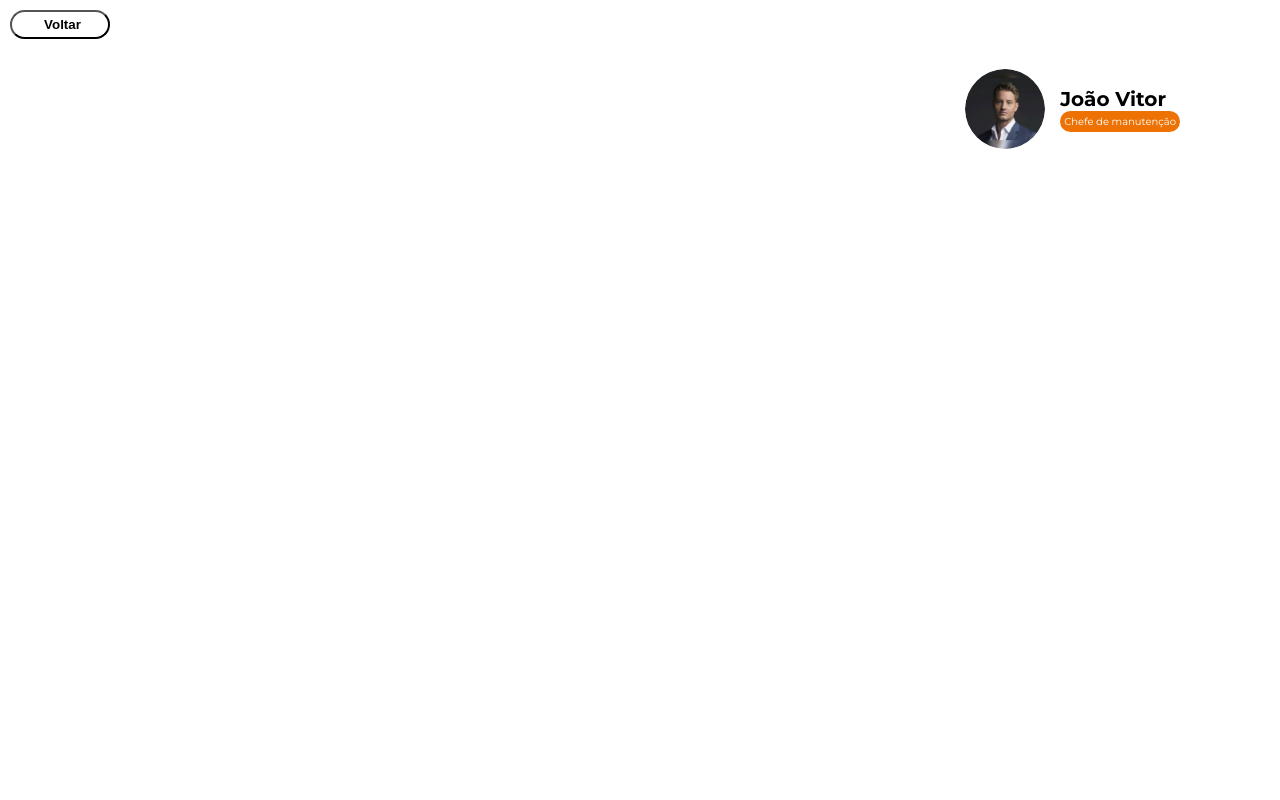
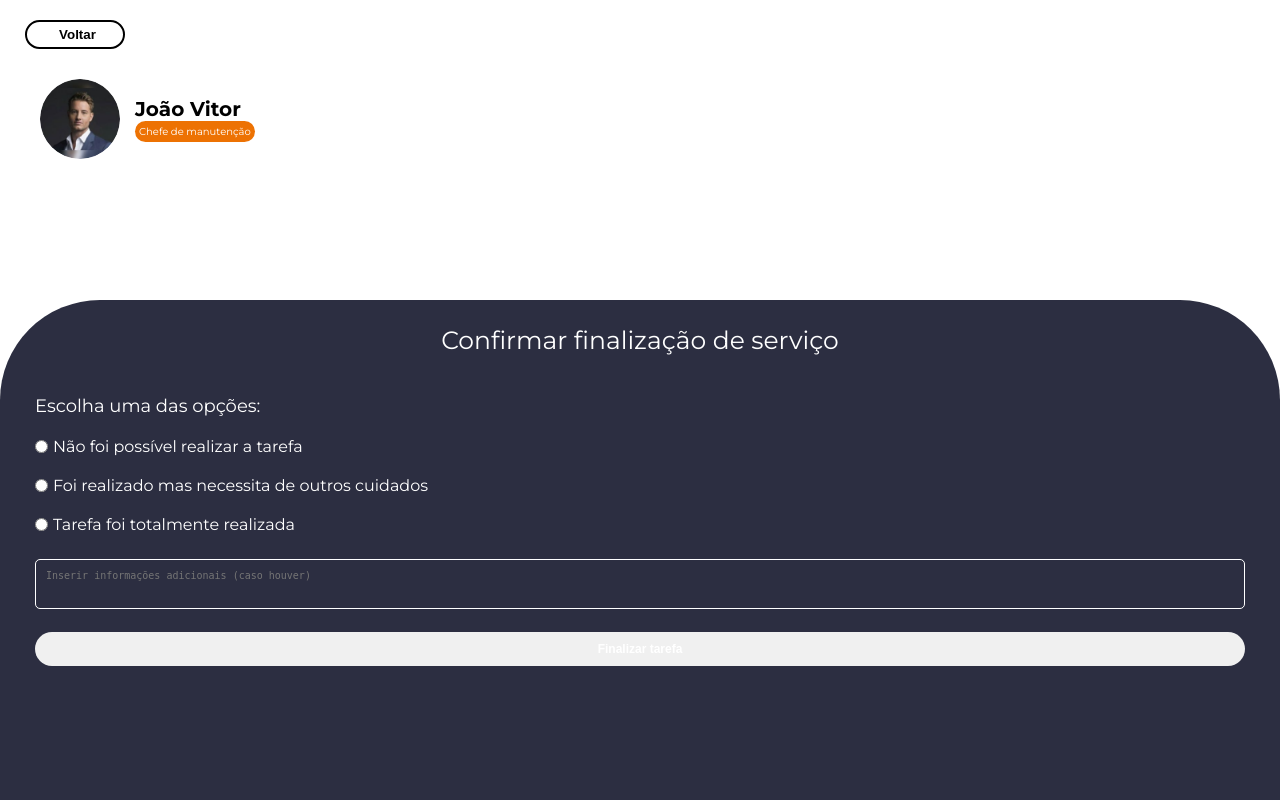
Before and after one commit to anafranciscatto/EASY-REQUEST, a Flask app: page /RF007 in a window 1280 px wide. Run offline with Flask 3, Linux system fonts and the light colour scheme.

Commit message:
quase tudo pronto

```diff
--- a/static/CSS/RF007-manutConfirm.css
+++ b/static/CSS/RF007-manutConfirm.css
@@ -1,70 +1,58 @@
-/* Estilo do Header */
-.header {
+/* Estilo do Cabeçalho */
+.cabecalho {
     width: 100vw;
 }
 
-/* Container da Data e Botão */
-.header__date-container {
-    height: 5vh;
-    display: flex;
-    justify-content: space-between;
-}
-.container-header_btn{
+/* Container do Botão Voltar */
+.cabecalho__botao-container {
+    margin: 1rem 0 0 1.5rem;
     display: flex;
     justify-content: flex-start;
     align-items: center;
 }
 
-.container-header_btn-voltar{
+.cabecalho__botao-voltar {
     margin: 1rem;
     padding: 0.5rem;
     width: 10rem;
-    border-color: var(--color02);
+    border: 2px solid var(--color02);
     border-radius: 5rem;
     background: none;
     font-weight: 700;
-
     transition-duration: 0.2s;
 }
 
-.container-header_btn-voltar i{
+.cabecalho__botao-voltar i {
     margin-right: 0.5rem;
- }
+}
 
- /* Mudança de Cor do botão ao passar o cursor por cima */
-.container-header_btn-voltar:hover{
-    border-color: none;
+/* Mudança de cor do botão ao passar o cursor por cima */
+.cabecalho__botao-voltar:hover {
     background-color: var(--color02);
     color: var(--color01);
 }
 
-
-.header__day-of-week {
-    color: var(--color05);
-    font-weight: 600;
-}
-
-/* Área do Usuário */
-.header__user-info {
+/* Estilo da Seção de Informações do Usuário */
+.cabecalho__info-usuario {
     height: 15vh;
     display: flex;
     align-items: center;
-    justify-content: flex-end;
+    justify-content: flex-start;
     width: 100vw;
     padding-left: 4rem;
 }
 
-.header__user-image {
+.cabecalho__imagem-usuario {
     height: 8rem;
-    border-radius: 100%;
+    border-radius: 50%;
     margin-right: 1.5rem;
 }
 
-.header__user-name {
+.cabecalho__nome-usuario {
     font-size: 2rem;
 }
 
-.header__user-position {
+.cabecalho__cargo-usuario {
     background-color: var(--color05);
     color: var(--color01);
     margin-right: 10rem;
@@ -72,3 +60,94 @@
     padding: 0.4rem;
     border-radius: 5rem;
 }
+
+/* Container principal */
+.principal__container {
+    width: 100vw;
+    height: 50rem;
+    background-color: var(--color06);
+    margin-bottom: 0;
+    position: absolute;
+    bottom: 0;
+    left: 0;
+    border-top-left-radius: 10rem;
+    border-top-right-radius: 10rem;
+    padding: 1.5rem;
+    display: flex;
+    flex-direction: column;
+    /* justify-content: space-evenly; */
+}
+
+/* Título principal */
+.principal__titulo {
+    color: var(--color01);
+    font-size: 2.5rem;
+    text-align: center;
+    margin-bottom: 1rem;
+    padding: 1rem;
+}
+
+/* Estilo do Formulário */
+.formulario-finalizar {
+    width: 100%;
+    padding: 2rem;
+    display: flex;
+    gap: 1.5rem;
+    flex-direction: column;
+}
+
+/* Título das opções do formulário */
+.formulario-finalizar__titulo {
+    color: var(--color01);
+    font-size: 1.8rem;
+    margin-bottom: 1rem;
+}
+
+/* Estilo das opções de rádio */
+.formulario-finalizar__opcao {
+    display: flex;
+    align-items: center;
+    gap: 0.5rem;
+}
+
+.formulario-finalizar__input {
+    accent-color: var(--color04);
+}
+
+.formulario-finalizar__texto {
+    color: var(--color01);
+    font-size: 1.6rem;
+    padding: 1rem 0;
+}
+
+/* Campo de comentários */
+.formulario-finalizar__comentarios {
+    width: 100%;
+    height: 5rem;
+    padding: 1rem;
+    border-radius: 0.5rem;
+    border: 1px solid var(--color01);
+    font-size: 1rem;
+    color: var(--color01);
+    background-color: var(--color06);
+    resize: none;
+    margin: 0 0 2rem 0;
+}
+
+/* Botão de Finalizar */
+.formulario-finalizar__botao {
+    width: 100%;
+    padding: 1rem;
+    background-color: var(--color04);
+    color: var(--color01);
+    font-size: 1.2rem;
+    font-weight: bold;
+    border-radius: 2rem;
+    border: none;
+    cursor: pointer;
+    transition: background-color 0.3s ease;
+}
+
+.formulario-finalizar__botao:hover {
+    background-color: var(--color02);
+}
--- a/templates/RF007-manutConfirm.html
+++ b/templates/RF007-manutConfirm.html
@@ -1,32 +1,65 @@
 <!DOCTYPE html>
 <html lang="pt-br">
+
 <head>
     <meta charset="UTF-8">
     <meta name="viewport" content="width=device-width, initial-scale=1.0">
     <link rel="stylesheet" href="/static/CSS/global.css">
     <link rel="stylesheet" href="/static/CSS/RF007-manutConfirm.css">
-    <title>Document</title>
+    <title>Finalizar Tarefa</title>
 </head>
+
 <body>
-     <!-- Área de Informação do Usuário -->
-     <header class="header">
-        <div class="container-header_btn">
-            <button class="container-header_btn-voltar" href=''><i class="fa-solid fa-arrow-left"></i>Voltar</button>
+    <!-- Cabeçalho com informações do usuário -->
+    <header class="cabecalho">
+        <div class="cabecalho__botao-container">
+            <button class="cabecalho__botao-voltar" href=''>
+                <i class="fa-solid fa-arrow-left"></i>Voltar
+            </button>
         </div>
+
         <!-- Informações do usuário logado -->
-        <section class="header__user-info">
-            <!-- Imagem de perfil do usuário com descrição acessível -->
-            <img src="/static/IMG/image 17exImgRogerio.png" alt="Imagem de Perfil de Claudio Silva" class="header__user-image">
-            <div class="header__user-details">
-                <!-- Nome do usuário -->
-                <h2 class="header__user-name">João Vitor</h2>
-                <!-- Cargo do usuário -->
-                <p class="header__user-position">Chefe de manutenção</p>
+        <section class="cabecalho__info-usuario">
+            <img src="/static/IMG/image 17exImgRogerio.png" alt="Imagem de Perfil de Claudio Silva" class="cabecalho__imagem-usuario">
+            <div class="cabecalho__detalhes-usuario">
+                <h2 class="cabecalho__nome-usuario">João Vitor</h2>
+                <p class="cabecalho__cargo-usuario">Chefe de manutenção</p>
             </div>
         </section>
     </header>
-    <main>
 
+    <!-- Conteúdo principal -->
+    <main class="principal">
+        <div class="principal__container">
+            <p class="principal__titulo">Confirmar finalização de serviço</p>
+            <form class="formulario-finalizar">
+                <div class="formulario-finalizar__opcoes">
+                    <p class="formulario-finalizar__titulo">Escolha uma das opções:</p>
+
+                    <label class="formulario-finalizar__opcao">
+                        <input type="radio" name="opcao" class="formulario-finalizar__input" />
+                        <span class="formulario-finalizar__texto">Não foi possível realizar a tarefa</span>
+                    </label>
+
+                    <label class="formulario-finalizar__opcao">
+                        <input type="radio" name="opcao" class="formulario-finalizar__input" />
+                        <span class="formulario-finalizar__texto">Foi realizado mas necessita de outros cuidados</span>
+                    </label>
+
+                    <label class="formulario-finalizar__opcao">
+                        <input type="radio" name="opcao" class="formulario-finalizar__input" />
+                        <span class="formulario-finalizar__texto">Tarefa foi totalmente realizada</span>
+                    </label>
+                </div>
+
+                <div class="formulario-finalizar__caixa-texto">
+                    <textarea class="formulario-finalizar__comentarios" placeholder="Inserir informações adicionais (caso houver)"></textarea>
+                    <button type="submit" class="formulario-finalizar__botao">Finalizar tarefa</button>
+                </div>
+            </form>
+        </div>
     </main>
+
 </body>
+
 </html>
```
